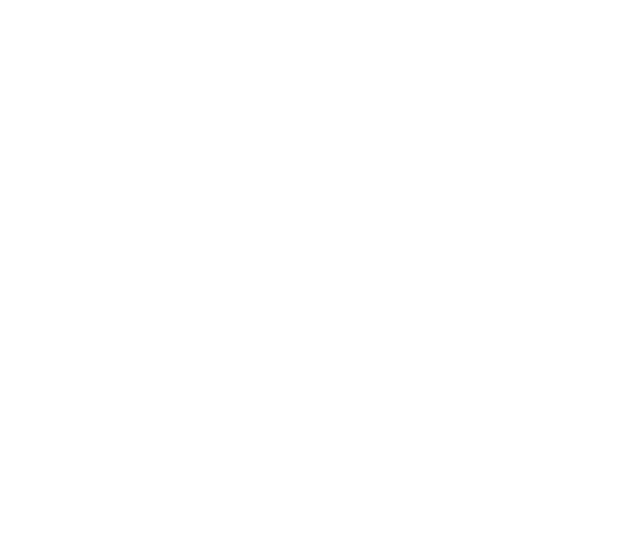
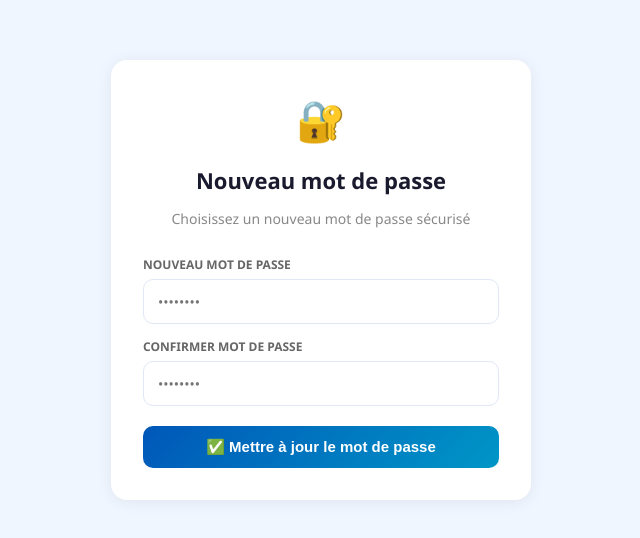
Before and after one commit to tabibdz/tabibdz, a React (Create React App) app: page /reset-password in a window 1280 px wide. Before the commit this address had no page. Shown: the part 120-658 px from the top of the page, without its empty margins (319-959 px from the left). Built offline with nearby package versions, Linux system fonts and the light colour scheme.

Commit message:
Add forgot password flow

```diff
--- a/src/App.js
+++ b/src/App.js
@@ -11,6 +11,8 @@ import LoginPage from './pages/LoginPage';
 import RegisterPage from './pages/RegisterPage';
 import DoctorRegisterPage from './pages/DoctorRegisterPage';
 import DoctorDashboardPage from './pages/DoctorDashboardPage';
+import ForgotPasswordPage from './pages/ForgotPasswordPage';
+import ResetPasswordPage from './pages/ResetPasswordPage';
 
 export default function App() {
   const [user, setUser] = useState(null);
@@ -77,6 +79,8 @@ useEffect(() => {
       <Route path="/pro/dashboard" element={
         <DoctorDashboardPage user={user} isDoctor={isDoctor} setUser={setUser} setIsDoctor={setIsDoctor} />
       } />
+      <Route path="/mot-de-passe-oublie" element={<ForgotPasswordPage />} />
+      <Route path="/reset-password" element={<ResetPasswordPage />} />
     </Routes>
   );
 }
--- /dev/null
+++ b/src/pages/ForgotPasswordPage.js
@@ -0,0 +1,69 @@
+import { useState } from 'react';
+import { useNavigate } from 'react-router-dom';
+import { supabase } from '../supabase';
+
+const S = {
+  input: { width: '100%', padding: '12px 14px', borderRadius: 10, border: '1.5px solid #e0e8f5', fontSize: 14, outline: 'none', fontFamily: 'inherit', color: '#333', background: 'white' },
+  btnPrimary: { background: 'linear-gradient(135deg, #0057b8, #0096c7)', color: 'white', border: 'none', padding: '12px 28px', borderRadius: 10, fontSize: 15, fontWeight: 700, cursor: 'pointer', width: '100%' },
+  label: { fontSize: 12, fontWeight: 700, color: '#666', display: 'block', marginBottom: 6 },
+  card: { background: 'white', borderRadius: 16, padding: 32, boxShadow: '0 2px 16px rgba(0,0,0,0.07)' },
+};
+
+export default function ForgotPasswordPage() {
+  const navigate = useNavigate();
+  const [email, setEmail] = useState('');
+  const [loading, setLoading] = useState(false);
+  const [error, setError] = useState('');
+  const [success, setSuccess] = useState(false);
+
+  const handleSubmit = async () => {
+    if (!email) { setError('Veuillez entrer votre adresse email.'); return; }
+    setLoading(true); setError('');
+    const { error } = await supabase.auth.resetPasswordForEmail(email, {
+      redirectTo: window.location.origin + '/reset-password',
+    });
+    if (error) {
+      setError(error.message);
+      setLoading(false);
+    } else {
+      setSuccess(true);
+      setLoading(false);
+    }
+  };
+
+  return (
+    <div style={{ fontFamily: "'Segoe UI', sans-serif", background: '#f0f6ff', minHeight: '100vh', display: 'flex', alignItems: 'center', justifyContent: 'center', padding: 16 }}>
+      <div style={{ ...S.card, width: '100%', maxWidth: 420 }}>
+        {success ? (
+          <div style={{ textAlign: 'center' }}>
+            <div style={{ fontSize: 48, marginBottom: 16 }}>📧</div>
+            <h2 style={{ fontWeight: 800, fontSize: 22, color: '#1a1a2e', marginBottom: 12 }}>Email envoyé!</h2>
+            <p style={{ color: '#666', fontSize: 14, lineHeight: 1.6, marginBottom: 24 }}>
+              Un email de réinitialisation a été envoyé à <strong>{email}</strong>. Vérifiez votre boîte de réception (et spam).
+            </p>
+            <span onClick={() => navigate('/connexion')} style={{ color: '#0057b8', fontWeight: 700, cursor: 'pointer', fontSize: 14 }}>← Retour à la connexion</span>
+          </div>
+        ) : (
+          <>
+            <div style={{ textAlign: 'center', marginBottom: 28 }}>
+              <div style={{ fontSize: 40, marginBottom: 8 }}>🔑</div>
+              <h2 style={{ fontWeight: 800, fontSize: 22, color: '#1a1a2e', marginBottom: 4 }}>Mot de passe oublié</h2>
+              <p style={{ color: '#888', fontSize: 14 }}>Entrez votre email pour recevoir un lien de réinitialisation</p>
+            </div>
+            {error && <div style={{ background: '#fff1f2', border: '1px solid #fecdd3', borderRadius: 10, padding: '10px 14px', marginBottom: 16, color: '#e11d48', fontSize: 13 }}>⚠️ {error}</div>}
+            <div style={{ marginBottom: 20 }}>
+              <label style={S.label}>EMAIL</label>
+              <input value={email} onChange={e => setEmail(e.target.value)} placeholder="votre@email.com" type="email" style={S.input} onKeyDown={e => e.key === 'Enter' && handleSubmit()} />
+            </div>
+            <button onClick={handleSubmit} style={S.btnPrimary} disabled={loading}>
+              {loading ? '⏳ Envoi...' : '📧 Envoyer le lien de réinitialisation'}
+            </button>
+            <div style={{ textAlign: 'center', marginTop: 20, fontSize: 14, color: '#888' }}>
+              <span onClick={() => navigate('/connexion')} style={{ color: '#0057b8', fontWeight: 700, cursor: 'pointer' }}>← Retour à la connexion</span>
+            </div>
+          </>
+        )}
+      </div>
+    </div>
+  );
+}
--- a/src/pages/LoginPage.js
+++ b/src/pages/LoginPage.js
@@ -41,9 +41,12 @@ export default function LoginPage() {
           <label style={S.label}>EMAIL</label>
           <input value={email} onChange={e => setEmail(e.target.value)} placeholder="votre@email.com" type="email" style={S.input} />
         </div>
-        <div style={{ marginBottom: 20 }}>
+        <div style={{ marginBottom: 8 }}>
           <label style={S.label}>MOT DE PASSE</label>
           <input value={password} onChange={e => setPassword(e.target.value)} placeholder="••••••••" type="password" style={S.input} onKeyDown={e => e.key === 'Enter' && handleLogin()} />
+        </div>
+        <div style={{ textAlign: 'right', marginBottom: 20 }}>
+          <span onClick={() => navigate('/mot-de-passe-oublie')} style={{ color: '#0057b8', fontSize: 13, cursor: 'pointer' }}>Mot de passe oublié?</span>
         </div>
         <button onClick={handleLogin} style={S.btnPrimary} disabled={loading}>{loading ? '⏳ Connexion...' : '🔐 Se connecter'}</button>
         <div style={{ textAlign: 'center', marginTop: 20, fontSize: 14, color: '#888' }}>
--- /dev/null
+++ b/src/pages/ResetPasswordPage.js
@@ -0,0 +1,78 @@
+import { useState, useEffect } from 'react';
+import { useNavigate } from 'react-router-dom';
+import { supabase } from '../supabase';
+
+const S = {
+  input: { width: '100%', padding: '12px 14px', borderRadius: 10, border: '1.5px solid #e0e8f5', fontSize: 14, outline: 'none', fontFamily: 'inherit', color: '#333', background: 'white' },
+  btnPrimary: { background: 'linear-gradient(135deg, #0057b8, #0096c7)', color: 'white', border: 'none', padding: '12px 28px', borderRadius: 10, fontSize: 15, fontWeight: 700, cursor: 'pointer', width: '100%' },
+  label: { fontSize: 12, fontWeight: 700, color: '#666', display: 'block', marginBottom: 6 },
+  card: { background: 'white', borderRadius: 16, padding: 32, boxShadow: '0 2px 16px rgba(0,0,0,0.07)' },
+};
+
+export default function ResetPasswordPage() {
+  const navigate = useNavigate();
+  const [password, setPassword] = useState('');
+  const [confirm, setConfirm] = useState('');
+  const [loading, setLoading] = useState(false);
+  const [error, setError] = useState('');
+  const [success, setSuccess] = useState(false);
+
+  useEffect(() => {
+    if (success) {
+      const timer = setTimeout(() => navigate('/'), 3000);
+      return () => clearTimeout(timer);
+    }
+  }, [success, navigate]);
+
+  const handleSubmit = async () => {
+    if (!password || !confirm) { setError('Veuillez remplir tous les champs.'); return; }
+    if (password !== confirm) { setError('Les mots de passe ne correspondent pas.'); return; }
+    if (password.length < 6) { setError('Le mot de passe doit avoir au moins 6 caractères.'); return; }
+    setLoading(true); setError('');
+    const { error } = await supabase.auth.updateUser({ password });
+    if (error) {
+      setError(error.message);
+      setLoading(false);
+    } else {
+      setSuccess(true);
+      setLoading(false);
+    }
+  };
+
+  return (
+    <div style={{ fontFamily: "'Segoe UI', sans-serif", background: '#f0f6ff', minHeight: '100vh', display: 'flex', alignItems: 'center', justifyContent: 'center', padding: 16 }}>
+      <div style={{ ...S.card, width: '100%', maxWidth: 420 }}>
+        {success ? (
+          <div style={{ textAlign: 'center' }}>
+            <div style={{ fontSize: 48, marginBottom: 16 }}>✅</div>
+            <h2 style={{ fontWeight: 800, fontSize: 22, color: '#1a1a2e', marginBottom: 12 }}>Mot de passe mis à jour!</h2>
+            <p style={{ color: '#666', fontSize: 14, lineHeight: 1.6, marginBottom: 24 }}>
+              Vous êtes maintenant connecté. Redirection automatique dans 3 secondes...
+            </p>
+            <button onClick={() => navigate('/')} style={S.btnPrimary}>Aller à l'accueil</button>
+          </div>
+        ) : (
+          <>
+            <div style={{ textAlign: 'center', marginBottom: 28 }}>
+              <div style={{ fontSize: 40, marginBottom: 8 }}>🔐</div>
+              <h2 style={{ fontWeight: 800, fontSize: 22, color: '#1a1a2e', marginBottom: 4 }}>Nouveau mot de passe</h2>
+              <p style={{ color: '#888', fontSize: 14 }}>Choisissez un nouveau mot de passe sécurisé</p>
+            </div>
+            {error && <div style={{ background: '#fff1f2', border: '1px solid #fecdd3', borderRadius: 10, padding: '10px 14px', marginBottom: 16, color: '#e11d48', fontSize: 13 }}>⚠️ {error}</div>}
+            <div style={{ marginBottom: 14 }}>
+              <label style={S.label}>NOUVEAU MOT DE PASSE</label>
+              <input value={password} onChange={e => setPassword(e.target.value)} placeholder="••••••••" type="password" style={S.input} />
+            </div>
+            <div style={{ marginBottom: 20 }}>
+              <label style={S.label}>CONFIRMER MOT DE PASSE</label>
+              <input value={confirm} onChange={e => setConfirm(e.target.value)} placeholder="••••••••" type="password" style={S.input} onKeyDown={e => e.key === 'Enter' && handleSubmit()} />
+            </div>
+            <button onClick={handleSubmit} style={S.btnPrimary} disabled={loading}>
+              {loading ? '⏳ Mise à jour...' : '✅ Mettre à jour le mot de passe'}
+            </button>
+          </>
+        )}
+      </div>
+    </div>
+  );
+}
```
